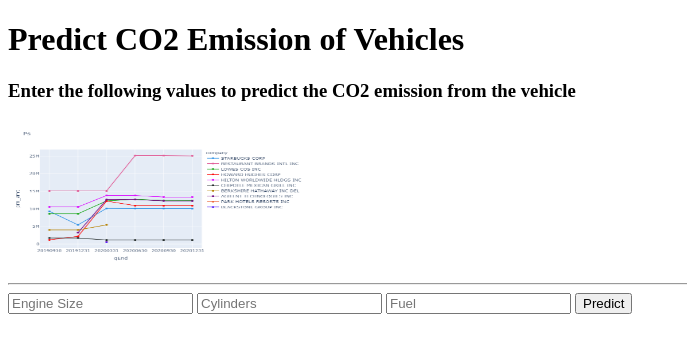
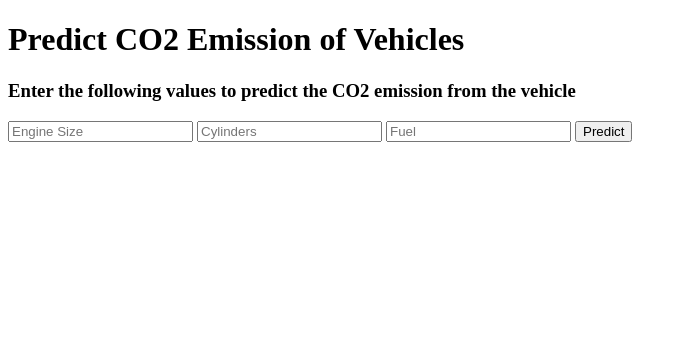
Before and after one commit to Datadote/deployHeroku, a Flask app: page / in a window 1280 px wide. Shown: the top 353 px of the page, without its empty margins (0-687 px from the left). Run offline with Flask 2, Linux system fonts and the light colour scheme; parts of the project's set-up code (start-up, migrations or seed data) failed here and were passed over.

Commit message:
copying orig

```diff
--- a/app.py
+++ b/app.py
@@ -1,15 +1,9 @@
-#!/usr/bin/env python
-# coding: utf-8
+  #import libraries
+import numpy as np
+from flask import Flask, request, jsonify, render_template
+import pickle
 
-#import libraries
-import json
-#import plotly
-
-import numpy as np
-import pandas as pd
-from flask import Flask, render_template,request
-import pickle#Initialize the flask App
-
+#Initialize the flask App
 app = Flask(__name__)
 model = pickle.load(open('model.pkl', 'rb'))
 
@@ -32,7 +26,5 @@ def predict():
 
     return render_template('index.html', prediction_text='CO2 Emission of the vehicle is :{}'.format(output))
 
-app.run(debug=True)
-
 if __name__ == "__main__":
     app.run(debug=True)
--- a/templates/index.html
+++ b/templates/index.html
@@ -2,27 +2,18 @@
 <html >
 
 <head>
-    <meta charset="UTF-8">
-      <title>CO2 Emission Predictor</title>
-      <link href='https://fonts.googleapis.com/css?family=Pacifico' rel='stylesheet' type='text/css'>
-    <link href='https://fonts.googleapis.com/css?family=Arimo' rel='stylesheet' type='text/css'>
-    <link href='https://fonts.googleapis.com/css?family=Hind:300' rel='stylesheet' type='text/css'>
-    <link href='https://fonts.googleapis.com/css?family=Open+Sans+Condensed:300' rel='stylesheet' type='text/css'>
-    <link rel="stylesheet" href="{{ url_for('static', filename='css/style.css') }}">
+  <meta charset="UTF-8">
+  <title>CO2 Emission Predictor</title>
 
 </head>
 
 <body>
-
-<div class="login">
+ <div class="login">
     <h1>Predict CO2 Emission of Vehicles</h1>
      <h3> Enter the following values to predict the CO2 emission from the vehicle</h3>
 
-     <img src="static/images/newplot.png" width=300 height=150>
-     <hr>
-
      <!-- Main Input For Receiving Query to our ML -->
-    <form action="{{ url_for('predict')}}" method="post">
+    <form action="{{ url_for('predict')}}"method="post">
         <input type="text" name="enginesize" placeholder="Engine Size" required="required" />
         <input type="text" name="cylinders" placeholder="Cylinders" required="required" />
         <input type="text" name="fuel" placeholder="Fuel" required="required" />
@@ -36,7 +27,6 @@
 
  </div>
 
+
 </body>
-
-
 </html>
```
